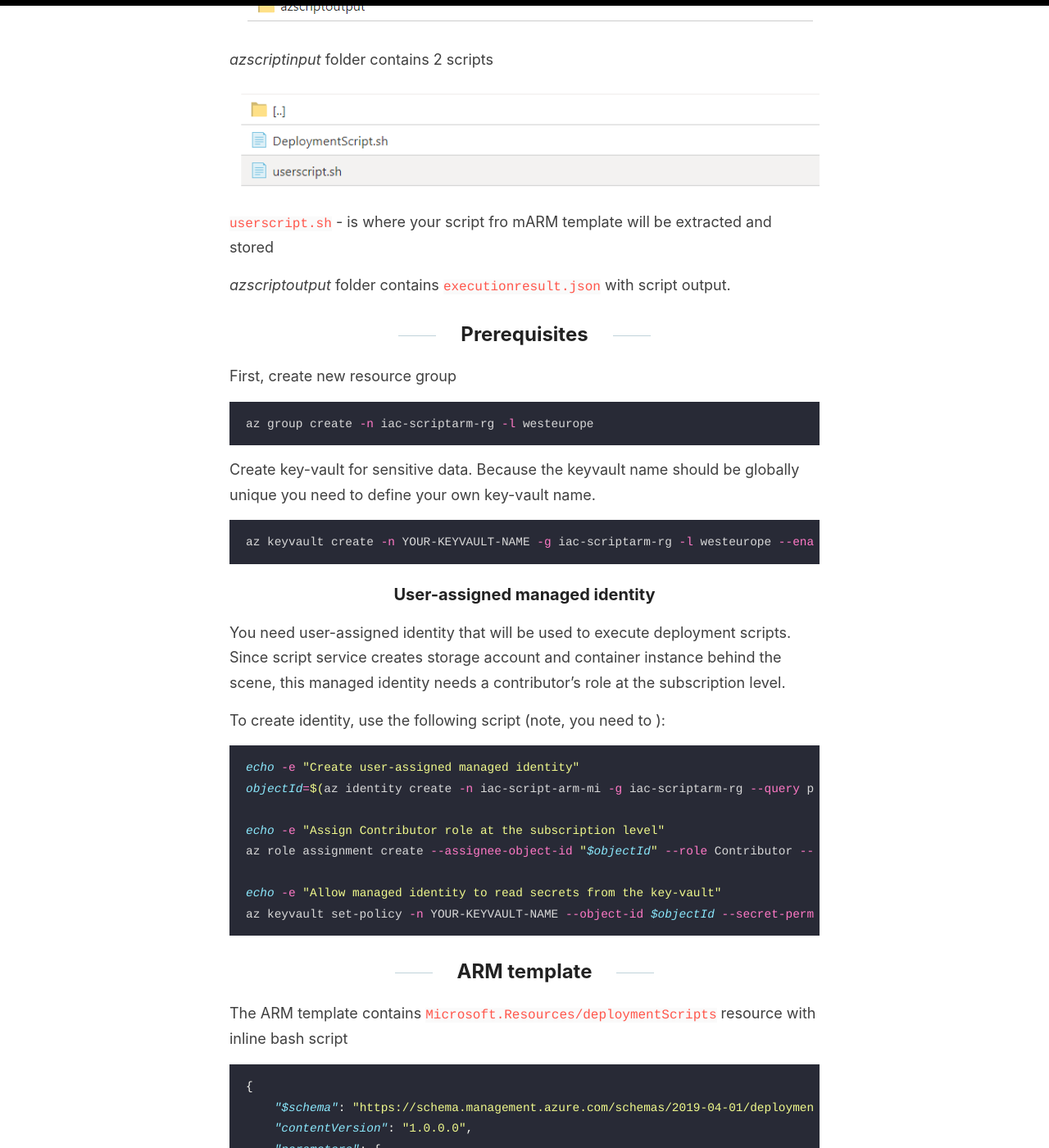
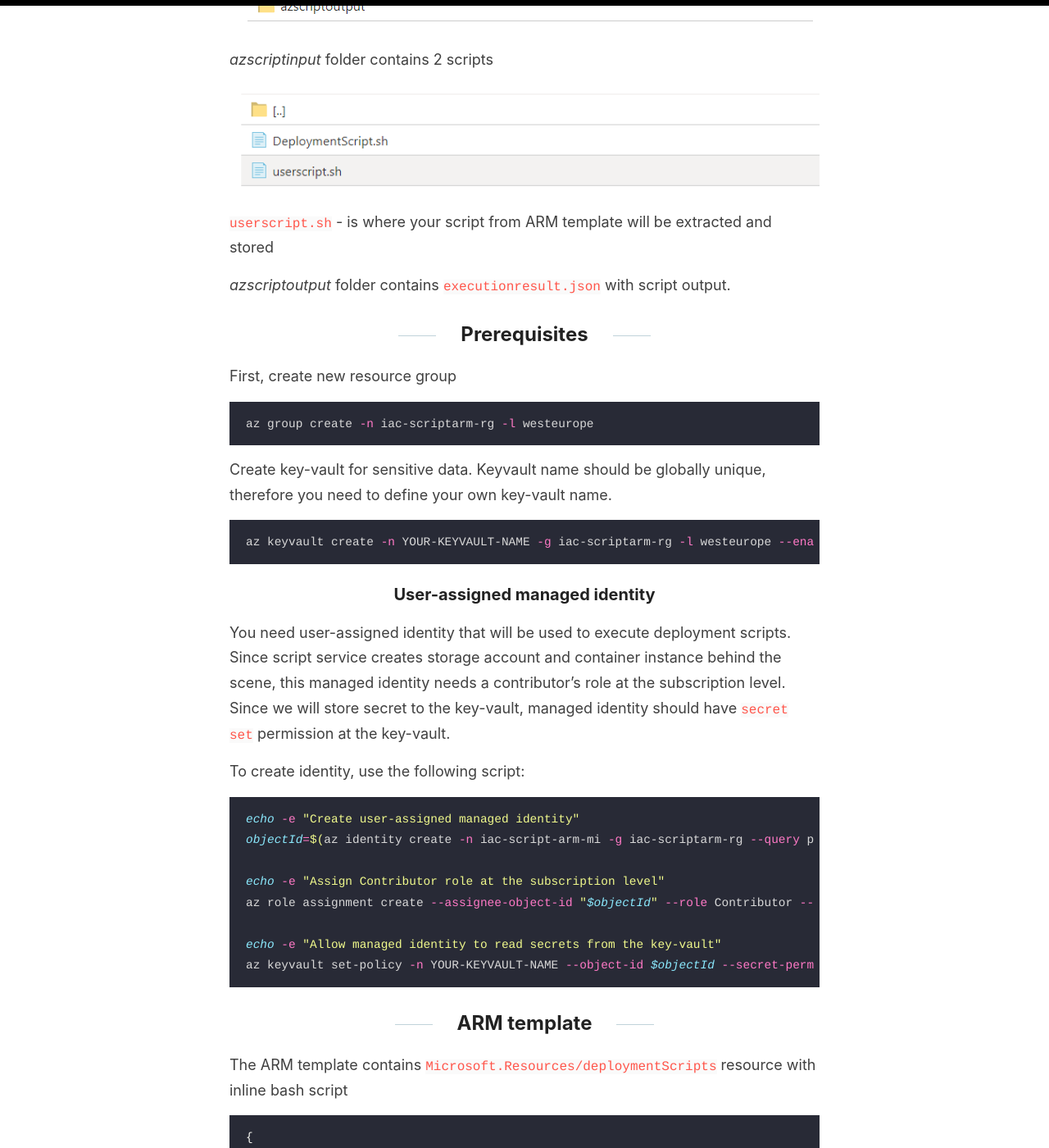
Before and after one commit to evgenyb/evgenyb.github.io, a Jekyll site: the page built from _posts/2020-05-28-use-scripts-in-arm-templates.md, in a window 1280 px wide and 1400 px high, scrolled down 2233 px. Shown: the whole window at 82% size. Built offline with Jekyll 4.4.1, drawn with Linux system fonts in a browser that asks for light colours; some of the changed text lies outside the part shown.

Commit message:
Working with content

````diff
--- a/_posts/2020-05-28-use-scripts-in-arm-templates.md
+++ b/_posts/2020-05-28-use-scripts-in-arm-templates.md
@@ -40,7 +40,7 @@ Storage account contains the following folders inside `File shares`:
 
 ![pic](/images/2020-05-28-sa-1.png)
 
-`userscript.sh` - is where your script fro mARM template will be extracted and stored
+`userscript.sh` - is where your script from ARM template will be extracted and stored
 
 *azscriptoutput* folder contains `executionresult.json` with script output.
 
@@ -52,7 +52,7 @@ First, create new resource group
 az group create -n iac-scriptarm-rg -l westeurope
 ```
 
-Create key-vault for sensitive data. Because the keyvault name should be globally unique you need to define your own key-vault name.
+Create key-vault for sensitive data. Keyvault name should be globally unique, therefore you need to define your own key-vault name.
 
 ```bash
 az keyvault create -n YOUR-KEYVAULT-NAME -g iac-scriptarm-rg -l westeurope --enabled-for-template-deployment
@@ -61,8 +61,9 @@ az keyvault create -n YOUR-KEYVAULT-NAME -g iac-scriptarm-rg -l westeurope --ena
 ### User-assigned managed identity
 
 You need user-assigned identity that will be used to execute deployment scripts. Since script service creates storage account and container instance behind the scene, this managed identity needs a contributor's role at the subscription level.
+Since we will store secret to the key-vault, managed identity should have `secret set` permission at the key-vault.
 
-To create identity, use the following script (note, you need to ):
+To create identity, use the following script:
 
 ```bash
 echo -e "Create user-assigned managed identity"
````
Also changed, not shown: other parts of _posts/2020-05-28-use-scripts-in-arm-templates.md (+2 -4 lines).
